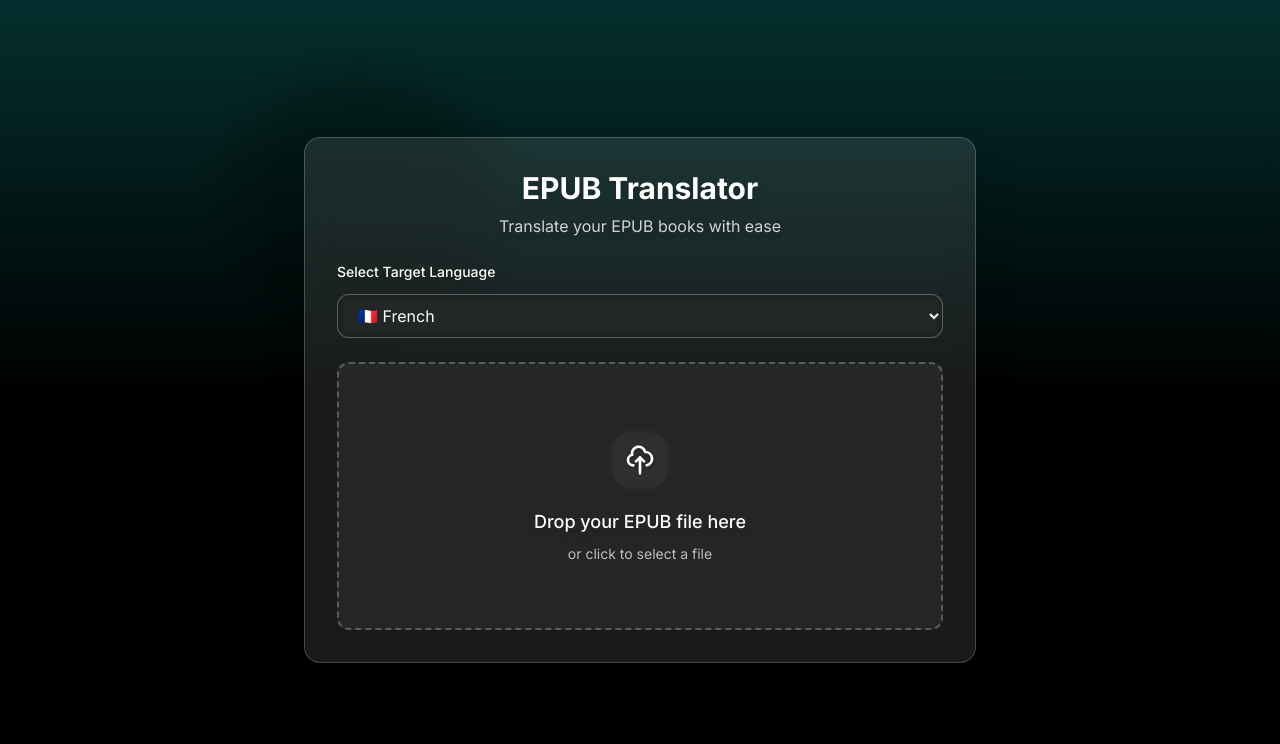
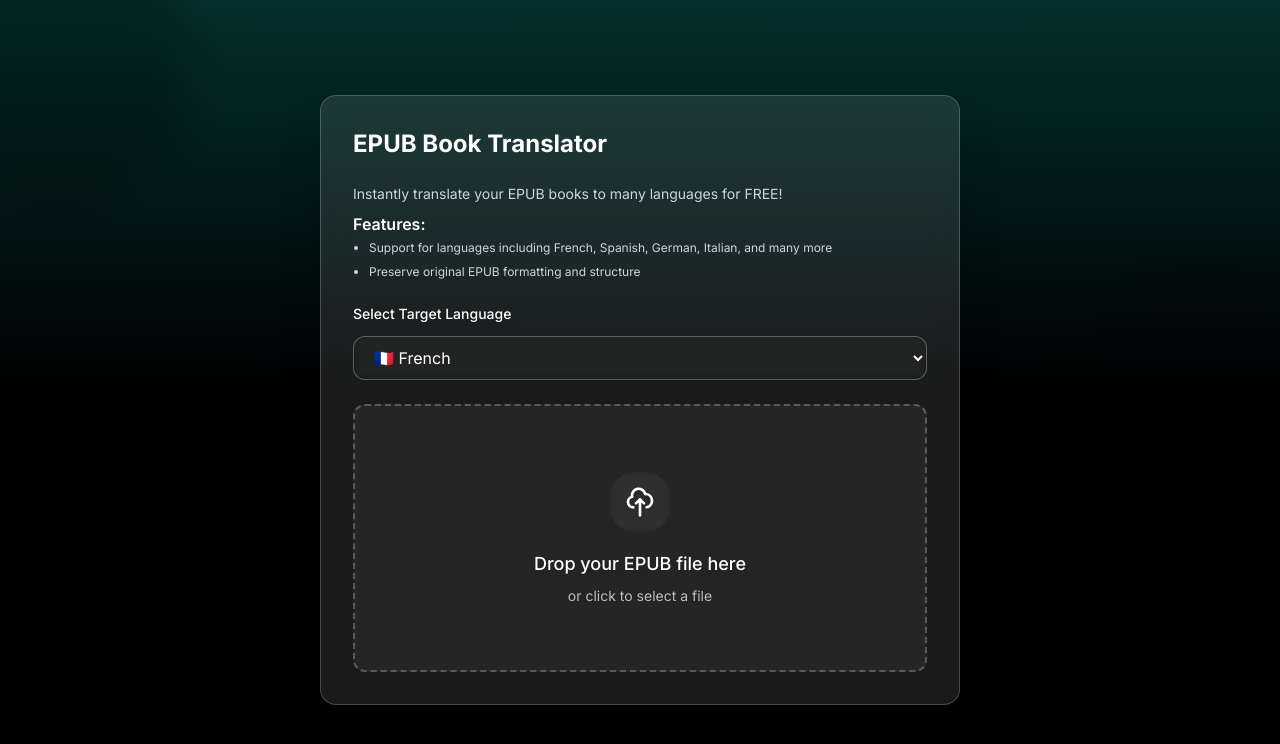
Before and after one commit to StephanOrgiazzi/epub-translator, a Next.js app: page / in a window 1280 px wide. Shown: the top 744 px of the page. Built offline with nearby package versions, Linux system fonts and the light colour scheme.

Commit message:
add static content

```diff
--- a/src/app/layout.tsx
+++ b/src/app/layout.tsx
@@ -69,8 +69,8 @@ export default function RootLayout({
       <head>
         <link rel="canonical" href="https://epub-translator-yc1l.onrender.com" />
       </head>
-      <body className={`${inter.className} h-full antialiased bg-gradient-to-b from-teal-950 via-black to-black`}>
-        <main className="h-full flex items-center justify-center">
+      <body className={`${inter.className} h-full antialiased bg-gradient-to-b from-teal-950 via-black to-black overflow-x-hidden`}>
+        <main className="min-h-screen w-full flex sm:items-center sm:justify-center">
           {children}
         </main>
         <script
--- /dev/null
+++ b/src/app/loading.tsx
@@ -0,0 +1,38 @@
+export default function Loading() {
+  return (
+    <div className="w-full max-w-2xl mx-4 relative">
+      <div className="relative backdrop-blur-lg bg-white/10 p-6 sm:p-8 rounded-2xl shadow-2xl border border-white/20 min-h-[400px]">
+        <div className="animate-pulse space-y-6">
+          {/* Header skeleton */}
+          <div className="space-y-4">
+            <div className="h-10 bg-gray-700/50 rounded w-3/4 mx-auto"></div>
+            <div className="h-4 bg-gray-700/50 rounded w-2/3 mx-auto"></div>
+          </div>
+
+          {/* Features skeleton */}
+          <div className="space-y-2">
+            <div className="h-6 bg-gray-700/50 rounded w-1/4"></div>
+            <div className="space-y-2">
+              {[...Array(5)].map((_, i) => (
+                <div key={i} className="h-4 bg-gray-700/50 rounded w-5/6"></div>
+              ))}
+            </div>
+          </div>
+
+          {/* How to use skeleton */}
+          <div className="space-y-2">
+            <div className="h-6 bg-gray-700/50 rounded w-1/4"></div>
+            <div className="space-y-2">
+              {[...Array(4)].map((_, i) => (
+                <div key={i} className="h-4 bg-gray-700/50 rounded w-3/4"></div>
+              ))}
+            </div>
+          </div>
+
+          {/* Uploader area skeleton */}
+          <div className="h-32 bg-gray-700/50 rounded mt-8"></div>
+        </div>
+      </div>
+    </div>
+  )
+}
--- a/src/app/page.tsx
+++ b/src/app/page.tsx
@@ -1,28 +1,36 @@
 'use client'
 
 import dynamic from 'next/dynamic'
+import { StaticContent } from '../components/StaticContent'
 
+// Client component loaded dynamically
 const EpubUploader = dynamic(() => import('../components/EpubUploader'), {
   ssr: false,
+  loading: () => (
+    <div className="animate-pulse">
+      <div className="h-8 bg-gray-700/50 rounded w-64 mx-auto mb-4"></div>
+      <div className="h-32 bg-gray-700/50 rounded"></div>
+    </div>
+  ),
 })
 
 export default function Home() {
   return (
-    <div className="w-full max-w-2xl mx-4 relative">
+    <div className="w-full max-w-2xl px-4 flex-1">
       {/* Background blur circles for visual interest */}
-      <div className="absolute -top-20 -left-20 w-72 h-72 bg-emerald-700 rounded-full mix-blend-multiply filter blur-xl opacity-40 animate-blob"></div>
-      <div className="absolute top-60 -right-20 w-72 h-72 bg-teal-800 rounded-full mix-blend-multiply filter blur-xl opacity-30 animate-blob [animation-delay:2s]"></div>
+      <div className="fixed -top-20 -left-20 w-72 h-72 bg-emerald-700 rounded-full mix-blend-multiply filter blur-xl opacity-40 animate-blob"></div>
+      <div className="fixed top-60 -right-20 w-72 h-72 bg-teal-800 rounded-full mix-blend-multiply filter blur-xl opacity-30 animate-blob [animation-delay:2s]"></div>
 
       {/* Main container with glassmorphism effect */}
-      <div className="relative backdrop-blur-lg bg-white/10 p-6 sm:p-8 rounded-2xl shadow-2xl border border-white/20 min-h-[400px] flex flex-col">
-        <div className="space-y-6 flex-grow">
-          {/* Header */}
-          <div className="text-center space-y-2">
-            <h2 className="text-3xl font-bold text-white drop-shadow-lg">EPUB Translator</h2>
-            <p className="text-white/80 drop-shadow-md">Translate your EPUB books with ease</p>
+      <div className="relative backdrop-blur-lg bg-white/10 p-6 sm:p-8 rounded-2xl shadow-2xl border border-white/20 mt-4 sm:mt-0">
+        <div className="space-y-6">
+          {/* Server-rendered static content */}
+          <StaticContent />
+
+          {/* Client-rendered interactive uploader */}
+          <div className="mt-8">
+            <EpubUploader targetLanguage="fr" />
           </div>
-
-          <EpubUploader targetLanguage="fr" />
         </div>
       </div>
     </div>
--- /dev/null
+++ b/src/components/StaticContent.tsx
@@ -0,0 +1,24 @@
+import React from 'react';
+
+export function StaticContent() {
+  return (
+    <>
+      {/* SEO-friendly static content */}
+      <h1 className="text-2xl font-bold text-white mb-2">
+        EPUB Book Translator
+      </h1>
+      <div className="prose prose-invert max-w-none mb-4">
+        <p className="text-gray-300 text-sm">
+          Instantly translate your EPUB books to many languages for FREE!
+        </p>
+        <div className="mt-2 space-y-1">
+          <h2 className="text-md font-semibold text-white">Features:</h2>
+          <ul className="list-disc pl-4 text-gray-300 text-xs">
+            <li className='mb-2'>Support for languages including French, Spanish, German, Italian, and many more</li>
+            <li>Preserve original EPUB formatting and structure</li>
+          </ul>
+        </div>
+      </div>
+    </>
+  );
+}
```
